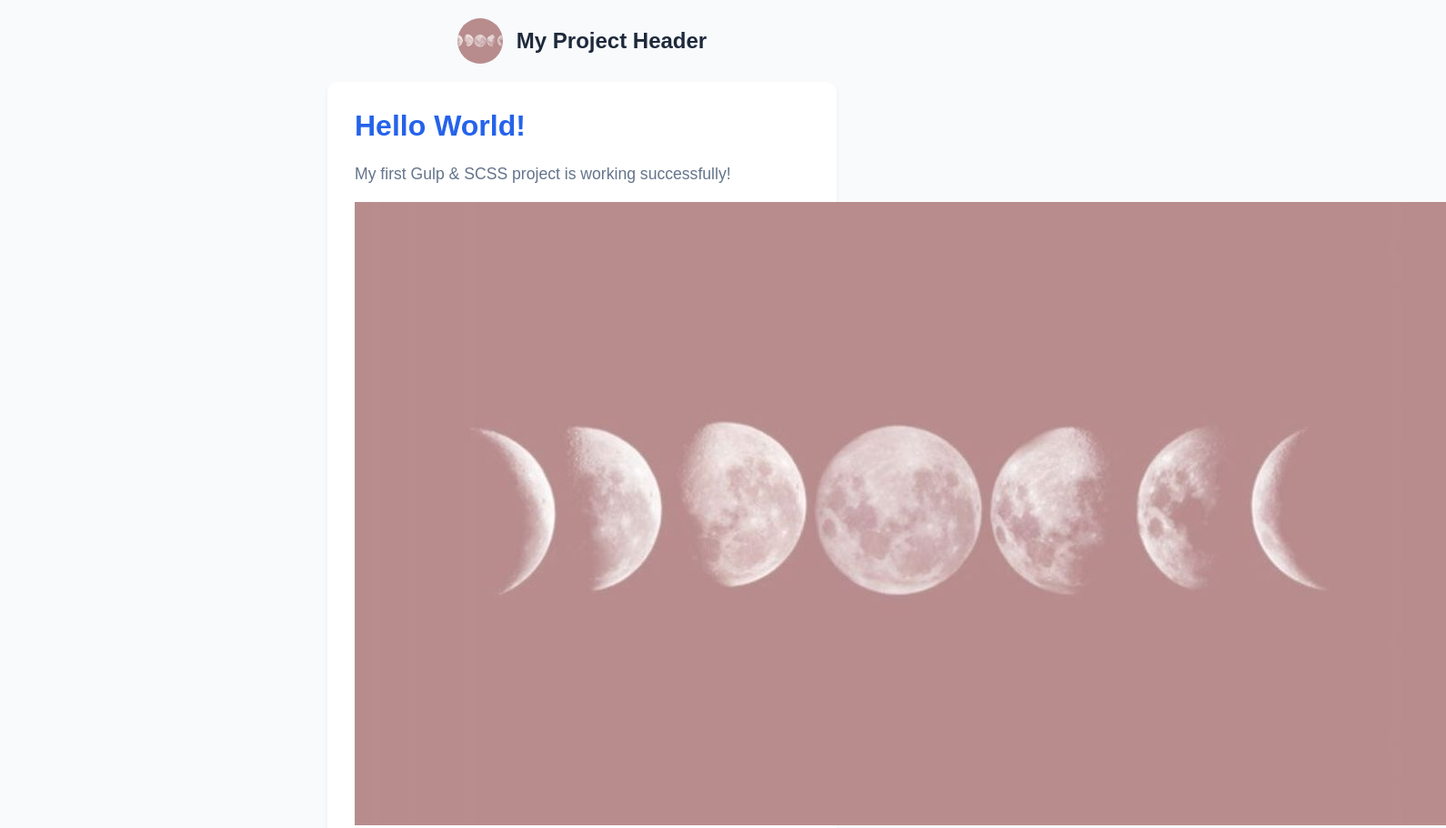
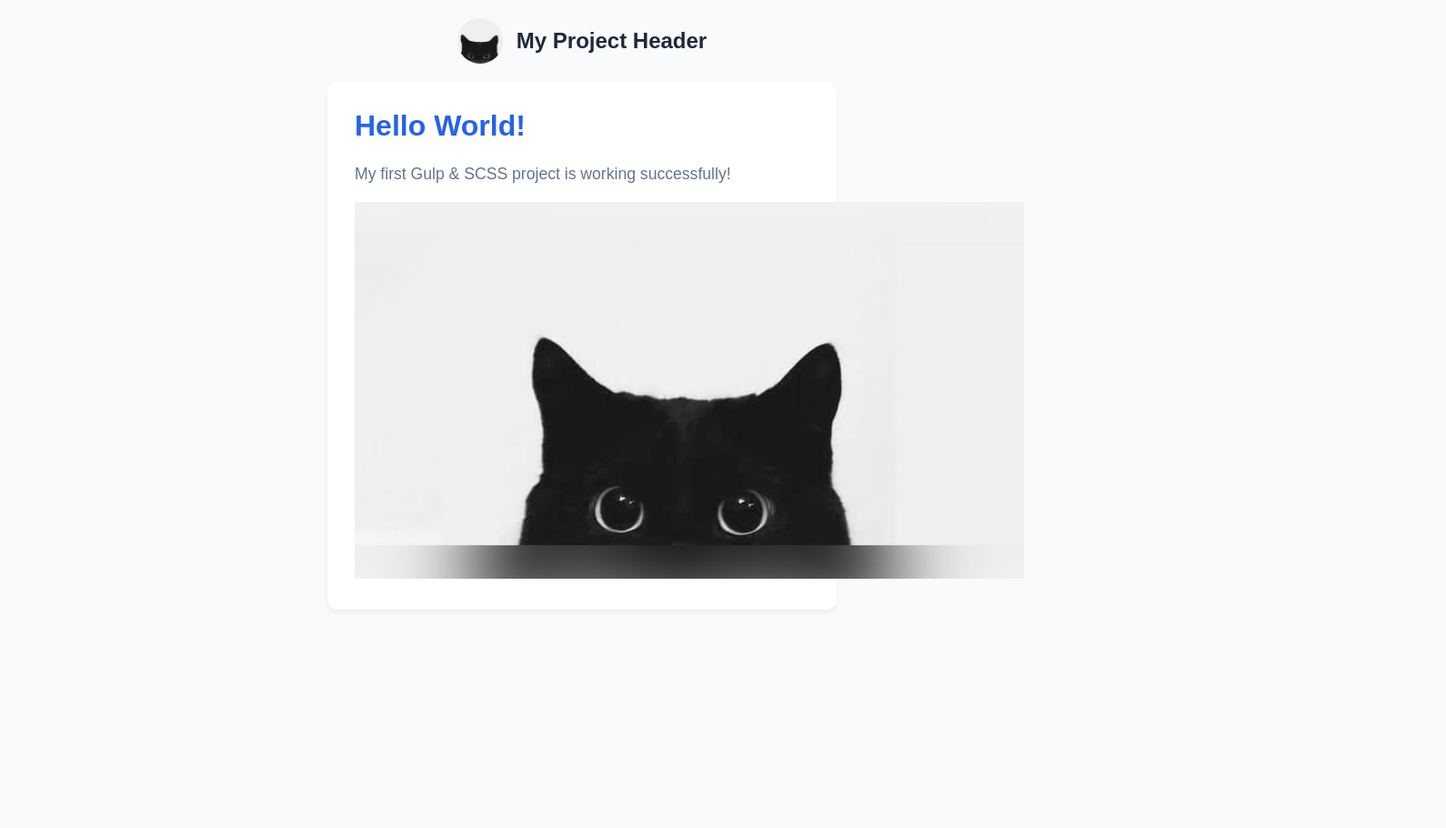
Before and after one commit to TaniaSasovska/pm_23_16, a website: page src/app/index.html in a window 1280 px wide. Shown: the whole page at 91% size, 1590 px wide, since content can reach past the window. After the commit the page ends 800 px from the top, so only its background shows below. Drawn offline with nearby package versions, Linux system fonts and the light colour scheme; files that its build step writes are made by us from their sources.

Commit message:
add new picture

```diff
--- a/src/app/index.html
+++ b/src/app/index.html
@@ -2,17 +2,17 @@
 <html lang="en">
 <head>
     @@include('components/header.html')
-
+</head>
 <body>
     <header class="site-header">
-    <img src="imgs/Moon.jpg" alt="Logo" class="logo">
-    <h2>My Project Header</h2>
+        <img src="imgs/Cat.jpg" alt="Logo" class="logo">
+        <h2>My Project Header</h2>
     </header>
 
     <main class="card">
         <h1>Hello World!</h1>
         <p>My first Gulp & SCSS project is working successfully!</p>
-        <img src="imgs/Moon.jpg" alt="Project image">
+        <img src="imgs/Cat.jpg" alt="Project image">
     </main>
     <script src="js/main.min.js"></script>
 </body>
```
Also changed, not shown: src/app/imgs/Cat.jpg (added), src/app/imgs/Moon.jpg (deleted).
